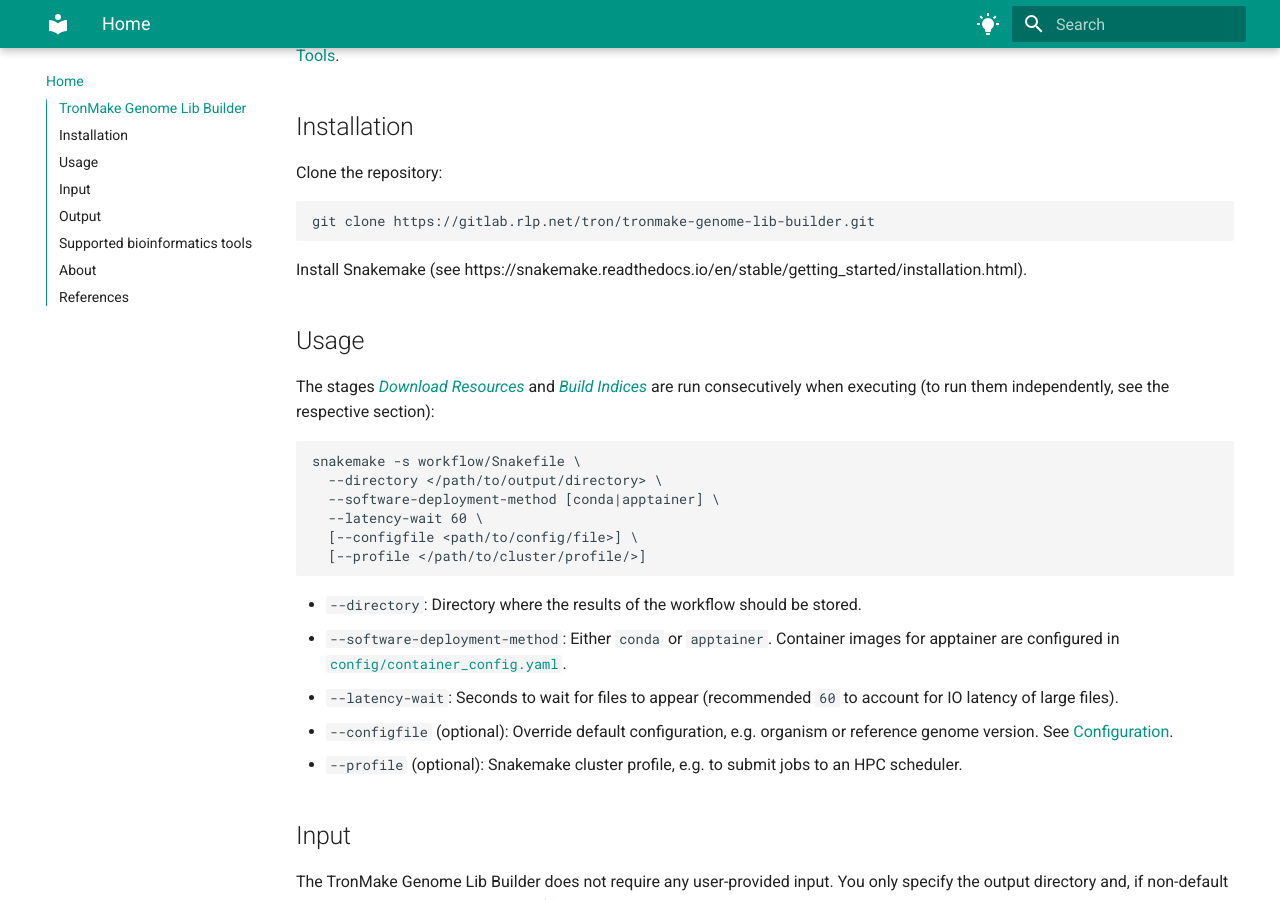
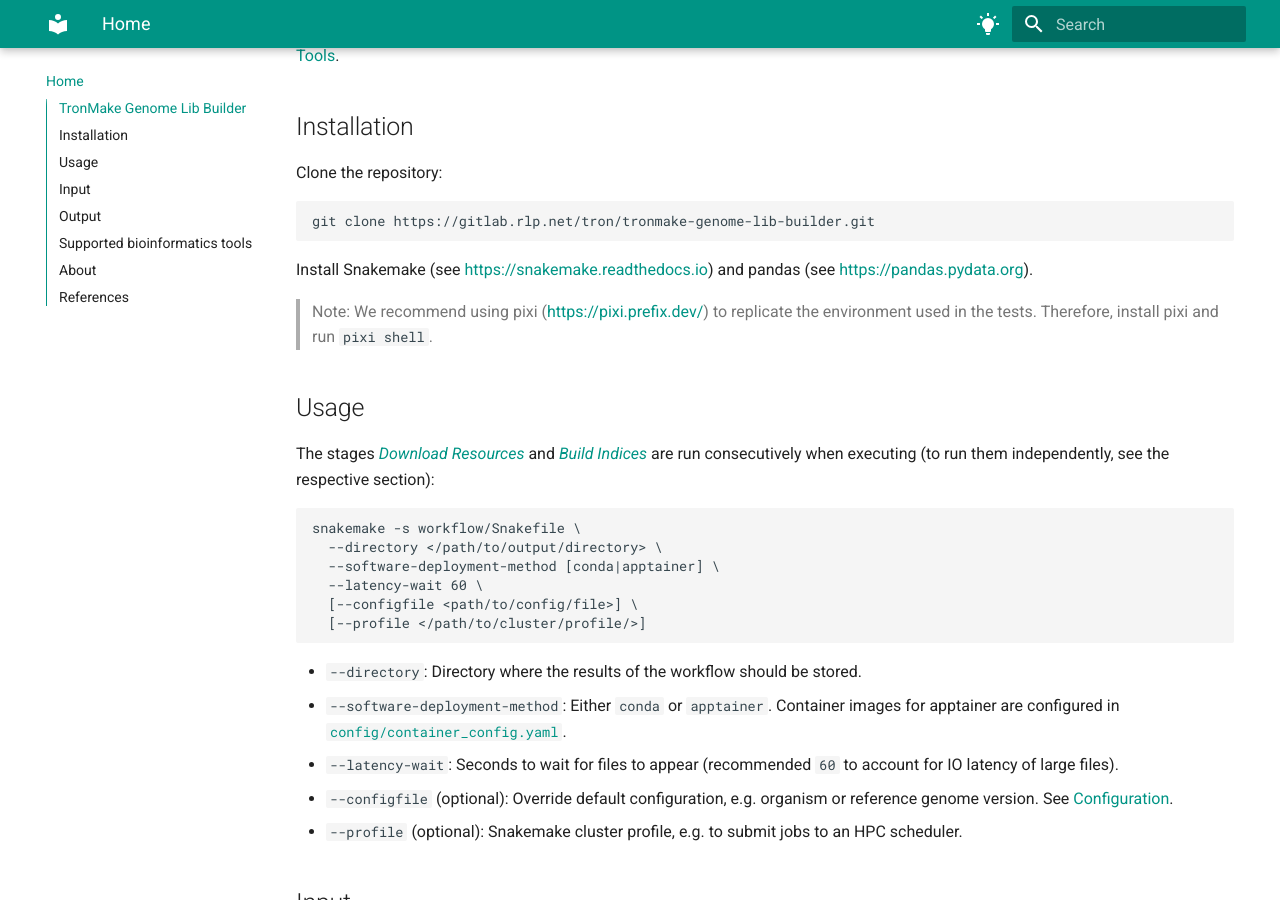
Before and after one commit to TRON-Bioinformatics/oblx, an MkDocs documentation site: the page built from docs/tronmake-genome-lib-builder/docs/index.md, in a window 1280 px wide and 900 px high, scrolled down 1673 px. Built offline with MkDocs 1.6.1 and Material for MkDocs 9.7.7, drawn with Linux system fonts in a browser that asks for light colours.

Commit message:
docs: Add pandas as required for install description

````diff
--- a/docs/tronmake-genome-lib-builder/docs/index.md
+++ b/docs/tronmake-genome-lib-builder/docs/index.md
@@ -40,7 +40,13 @@
 ```
 
 Install Snakemake (see
-https://snakemake.readthedocs.io/en/stable/getting_started/installation.html).
+[https://snakemake.readthedocs.io](https://snakemake.readthedocs.io/en/stable/getting_started/installation.html))
+and pandas (see
+[https://pandas.pydata.org](https://pandas.pydata.org/docs/getting_started/install.html)).
+
+> Note: We recommend using pixi
+> ([https://pixi.prefix.dev/](https://pixi.prefix.dev/)) to replicate the
+> environment used in the tests. Therefore, install pixi and run `pixi shell`.
 
 ## Usage
 
````
